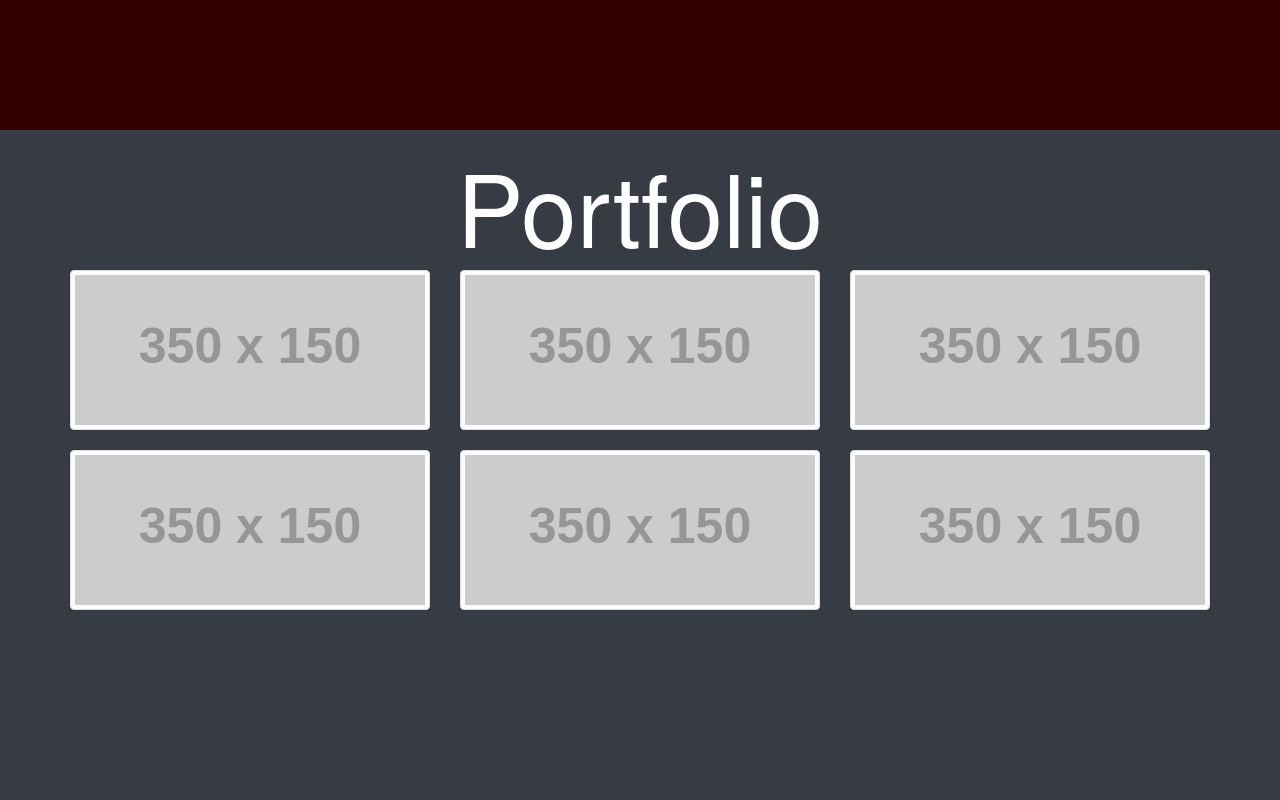
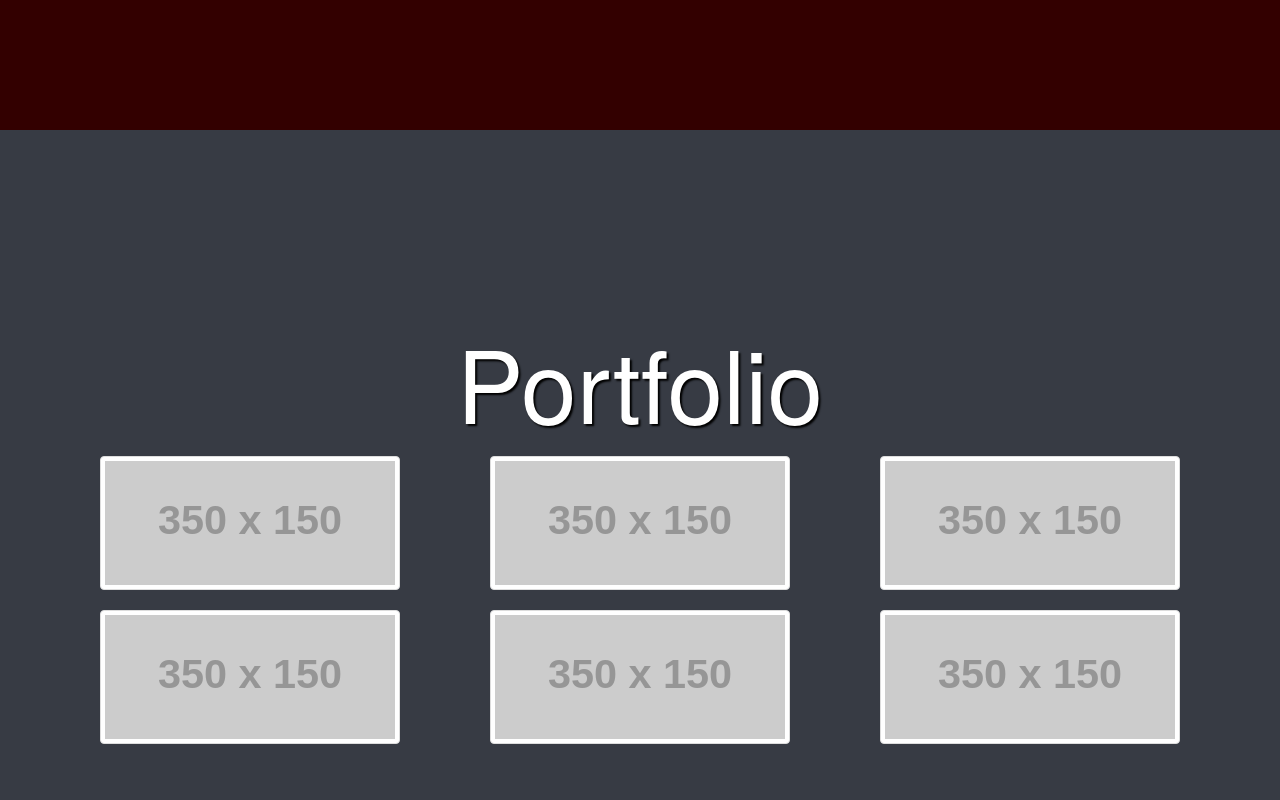
Before and after one commit to jdvalera/portfolio, a plain HTML site: page index.html in a window 1280 px wide. Shown: the part 1520-2320 px from the top of the page. Drawn offline with nearby package versions, Linux system fonts and the light colour scheme; placeholder pictures from the web are drawn by us.

Commit message:
Changed thumbnail max size.

```diff
--- a/css/style.css
+++ b/css/style.css
@@ -33,12 +33,14 @@ section {
     height: 100vh;
     width: 100%;
     display: table;
+    text-shadow: 2px 2px 2px #000;
 }
 
 header {
     height: 100vh;
     display: table;
     width: 100%;
+    text-shadow: 2px 2px 2px #000;
 }
 
 h1 {
@@ -57,5 +59,15 @@ footer {
 }
 
 #portfolio div {
-    vertical-align: baseline;
+    vertical-align: middle;
 }
+
+.port {
+    width: 80%;
+    margin 0 auto;
+}
+
+.thumbnail {
+    max-width: 300px;
+    margin: 10px auto;
+}
--- a/index.html
+++ b/index.html
@@ -48,34 +48,34 @@
                 <h1 class="text-center">Portfolio</h1>
                 <div class="container">
                 <div class="row">
-                  <div class="col-xs-12 col-sm-4">
+                  <div class="col-xs-11 col-sm-4">
                     <a href="#" class="thumbnail">
                       <img src="http://placehold.it/350x150" alt="placehold">
                     </a>
                   </div>
-                  <div class="col-xs-12 col-sm-4">
+                  <div class="col-xs-11 col-sm-4">
                     <a href="#" class="thumbnail">
                       <img src="http://placehold.it/350x150" alt="placehold">
                     </a>
                   </div>
-                  <div class="col-xs-12 col-sm-4">
+                  <div class="col-xs-11 col-sm-4">
                     <a href="#" class="thumbnail">
                       <img src="http://placehold.it/350x150" alt="placehold">
                     </a>
                   </div>
                 </div>
                 <div class="row">
-                  <div class="col-xs-12 col-sm-4">
+                  <div class="col-xs-11 col-sm-4">
                     <a href="#" class="thumbnail">
                       <img src="http://placehold.it/350x150" alt="placehold">
                     </a>
                   </div>
-                  <div class="col-xs-12 col-sm-4">
+                  <div class="col-xs-11 col-sm-4">
                     <a href="#" class="thumbnail">
                       <img src="http://placehold.it/350x150" alt="placehold">
                     </a>
                   </div>
-                  <div class="col-xs-12 col-sm-4">
+                  <div class="col-xs-11 col-sm-4">
                     <a href="#" class="thumbnail">
                       <img src="http://placehold.it/350x150" alt="placehold">
                     </a>
@@ -83,6 +83,7 @@
                 </div>
                 </div>
         </section>
+
 
         <section id="contact">
             <div class="content">
```
